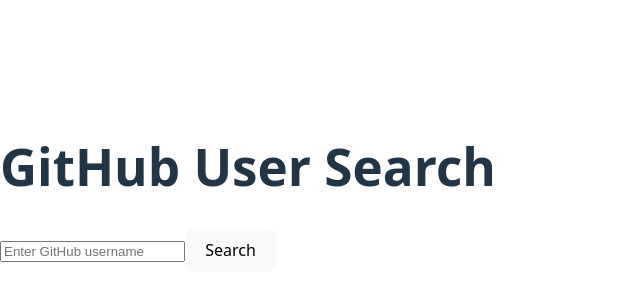
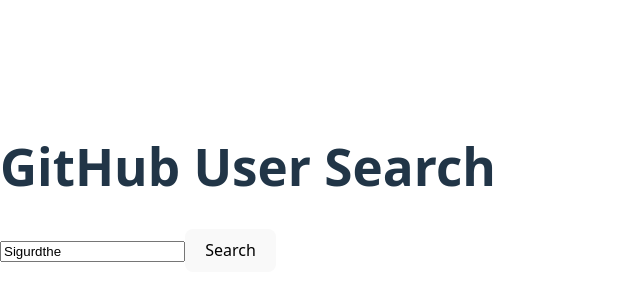
Before and after one commit to YounesEtt/alx-fe-reactjs, a React (Vite) app in the folder github-user-search/: page / in a window 1280 px wide. Shown: the part 212-512 px from the top of the page, without its empty margins (0-640 px from the left). Built offline with nearby package versions, Linux system fonts and the light colour scheme.

Commit message:
Update Search.jsx

```diff
--- a/github-user-search/src/components/Search.jsx
+++ b/github-user-search/src/components/Search.jsx
@@ -3,7 +3,7 @@
 import { fetchUserData } from '../services/githubService';
 
 const Search = () => {
-  const [username, setUsername] = useState('');
+  const [username, setUsername] = useState('Sigurdthe');
   const [userData, setUserData] = useState(null);
   const [loading, setLoading] = useState(false);
   const [error, setError] = useState(null);
@@ -17,7 +17,7 @@
       const data = await fetchUserData(username);
       setUserData(data);
     } catch (err) {
-      setError("Looks like we can't find the user");
+      setError("An error occurred while fetching user data.");
     } finally {
       setLoading(false);
     }
```
